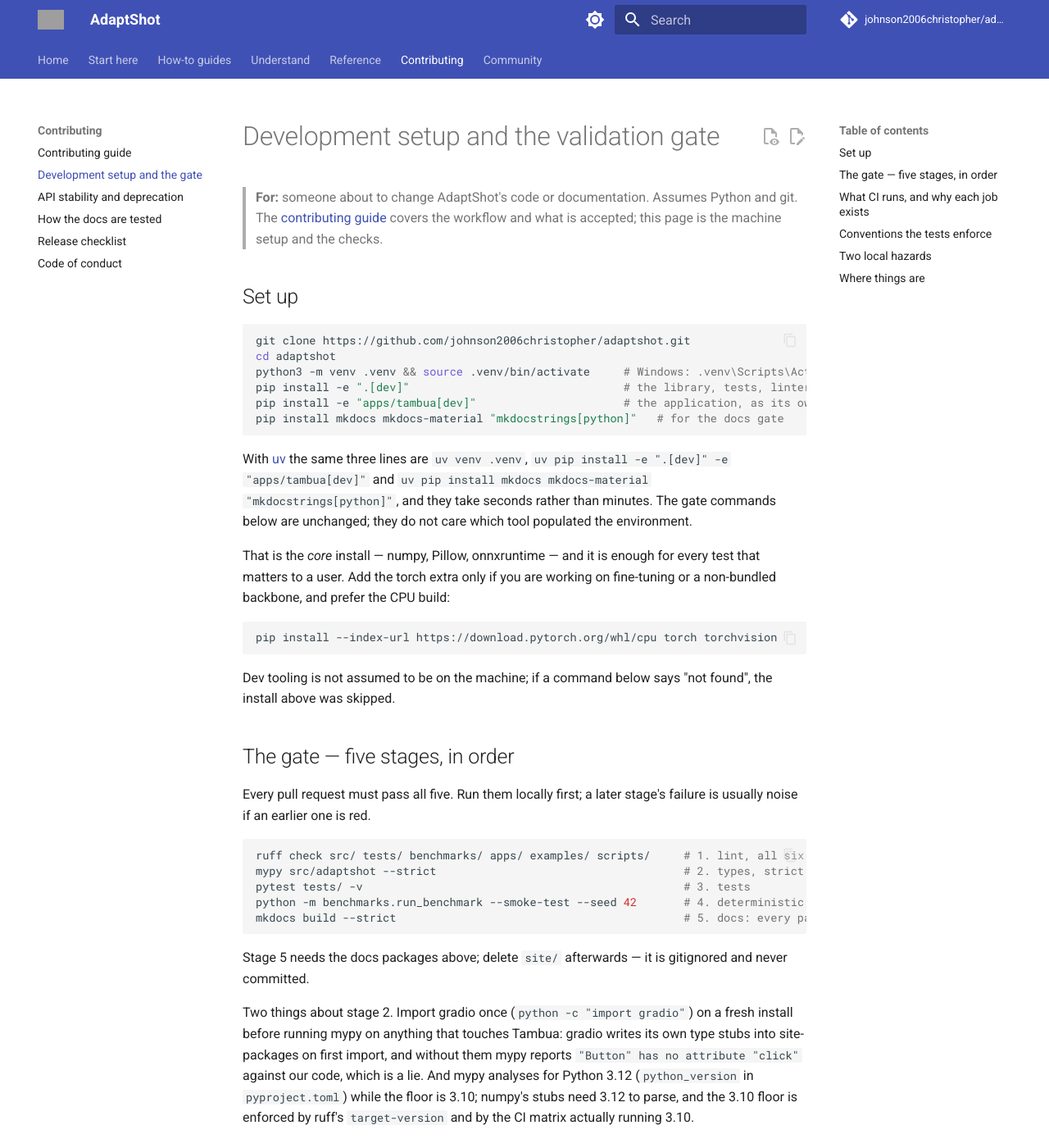
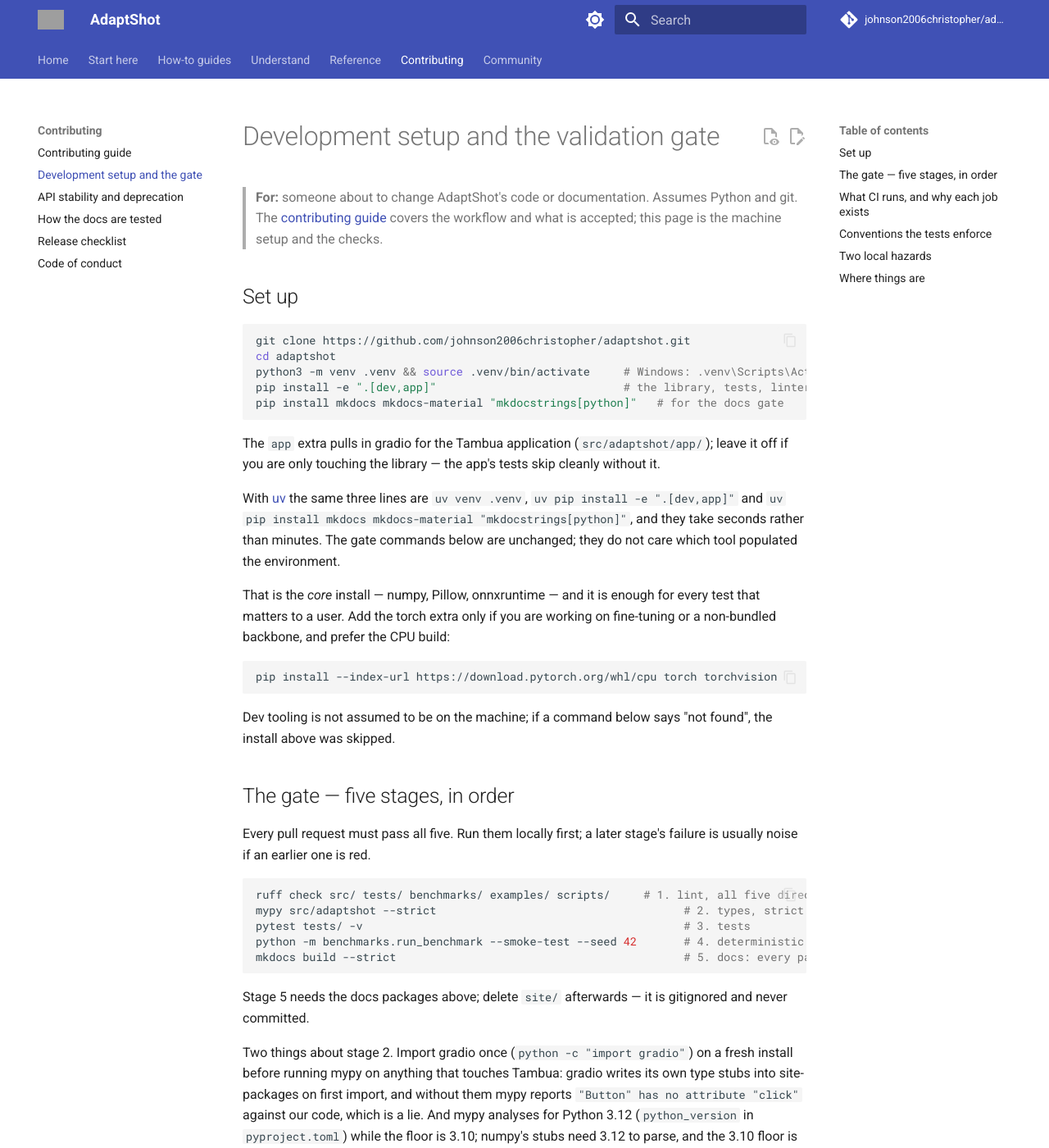
Before and after one commit to johnson2006christopher/adaptshot, an MkDocs documentation site: the page built from docs/contributing/development-setup.md, in a window 1280 px wide and 1400 px high. Shown: the whole window at 82% size. Built offline with MkDocs 1.6.1 and Material for MkDocs 9.7.7, drawn with Linux system fonts in a browser that asks for light colours; comment, search, counter and statistics services are not loaded; some of the changed text lies outside the part shown; grey boxes are pictures that could not be loaded.

Commit message:
docs: development setup covers the app extra and the five-directory lint (#102)

````diff
--- a/docs/contributing/development-setup.md
+++ b/docs/contributing/development-setup.md
@@ -8,12 +8,13 @@
 git clone https://github.com/johnson2006christopher/adaptshot.git
 cd adaptshot
 python3 -m venv .venv && source .venv/bin/activate     # Windows: .venv\Scripts\Activate.ps1
-pip install -e ".[dev]"                                # the library, tests, linters
-pip install -e "apps/tambua[dev]"                      # the application, as its own distribution
+pip install -e ".[dev,app]"                            # the library, tests, linters, and the Tambua app
 pip install mkdocs mkdocs-material "mkdocstrings[python]"   # for the docs gate
 ```
 
-With [uv](https://docs.astral.sh/uv/) the same three lines are `uv venv .venv`, `uv pip install -e ".[dev]" -e "apps/tambua[dev]"` and `uv pip install mkdocs mkdocs-material "mkdocstrings[python]"`, and they take seconds rather than minutes. The gate commands below are unchanged; they do not care which tool populated the environment.
+The `app` extra pulls in gradio for the Tambua application (`src/adaptshot/app/`); leave it off if you are only touching the library — the app's tests skip cleanly without it.
+
+With [uv](https://docs.astral.sh/uv/) the same three lines are `uv venv .venv`, `uv pip install -e ".[dev,app]"` and `uv pip install mkdocs mkdocs-material "mkdocstrings[python]"`, and they take seconds rather than minutes. The gate commands below are unchanged; they do not care which tool populated the environment.
 
 That is the *core* install — numpy, Pillow, onnxruntime — and it is enough for every test that matters to a user. Add the torch extra only if you are working on fine-tuning or a non-bundled backbone, and prefer the CPU build:
 
@@ -28,7 +29,7 @@
 Every pull request must pass all five. Run them locally first; a later stage's failure is usually noise if an earlier one is red.
 
 ```bash
-ruff check src/ tests/ benchmarks/ apps/ examples/ scripts/     # 1. lint, all six directories
+ruff check src/ tests/ benchmarks/ examples/ scripts/     # 1. lint, all five directories
 mypy src/adaptshot --strict                                     # 2. types, strict
 pytest tests/ -v                                                # 3. tests
 python -m benchmarks.run_benchmark --smoke-test --seed 42       # 4. deterministic smoke benchmark
@@ -74,7 +75,6 @@
 
 ```text
 src/adaptshot/       the library (core/, training/, config/, utils/, data/, api.py, preflight.py)
-apps/tambua/         the application, its own distribution
 benchmarks/          every published number's script
 scripts/             maintainer tools: fetch data, export backbones
 examples/demo/       the offline conference demo and handout
````
